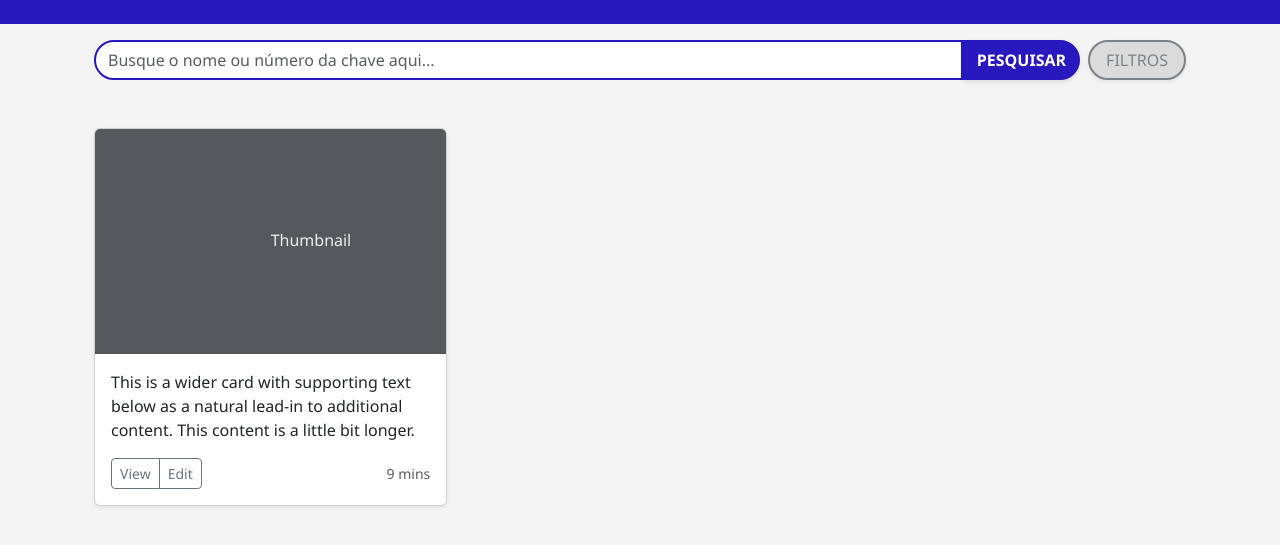
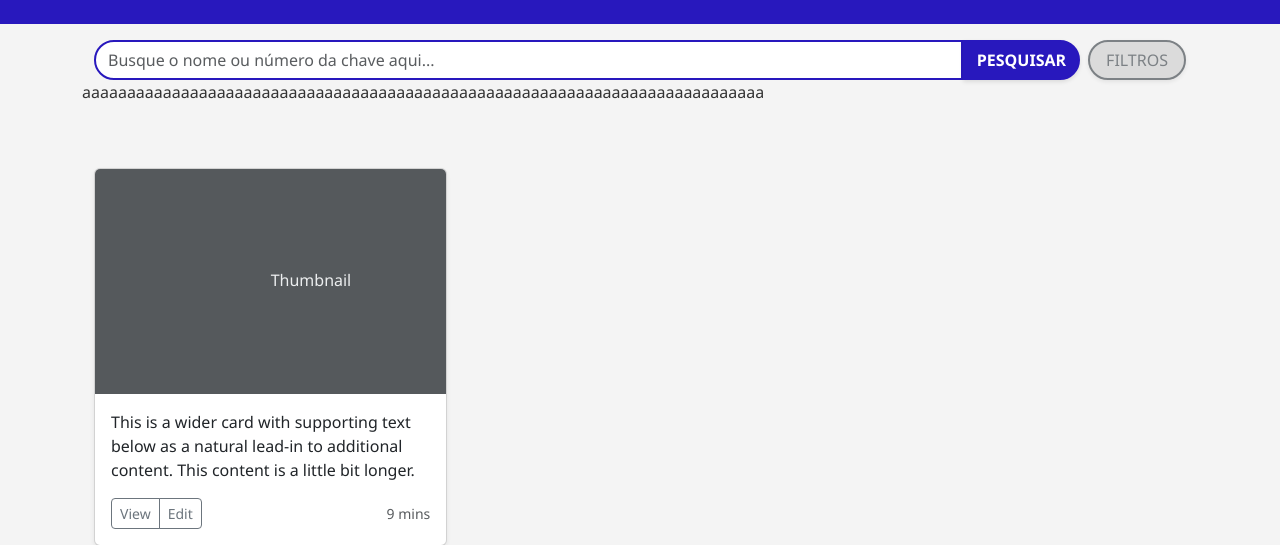
Before and after one commit to gustavo-bragaa/tacomachave, a Django app: page / in a window 1280 px wide. Shown: the part 146-691 px from the top of the page. Run offline with Django 5.2, Linux system fonts and the light colour scheme.

Commit message:
comentario de teste

```diff
--- a/core/templates/index.html
+++ b/core/templates/index.html
@@ -11,6 +11,7 @@
     </div>
 </section>
 
+<p>aaaaaaaaaaaaaaaaaaaaaaaaaaaaaaaaaaaaaaaaaaaaaaaaaaaaaaaaaaaaaaaaaaaaaaaaaaaa</p>
 
 
 <main>
```
Also changed, not shown: README.md.
